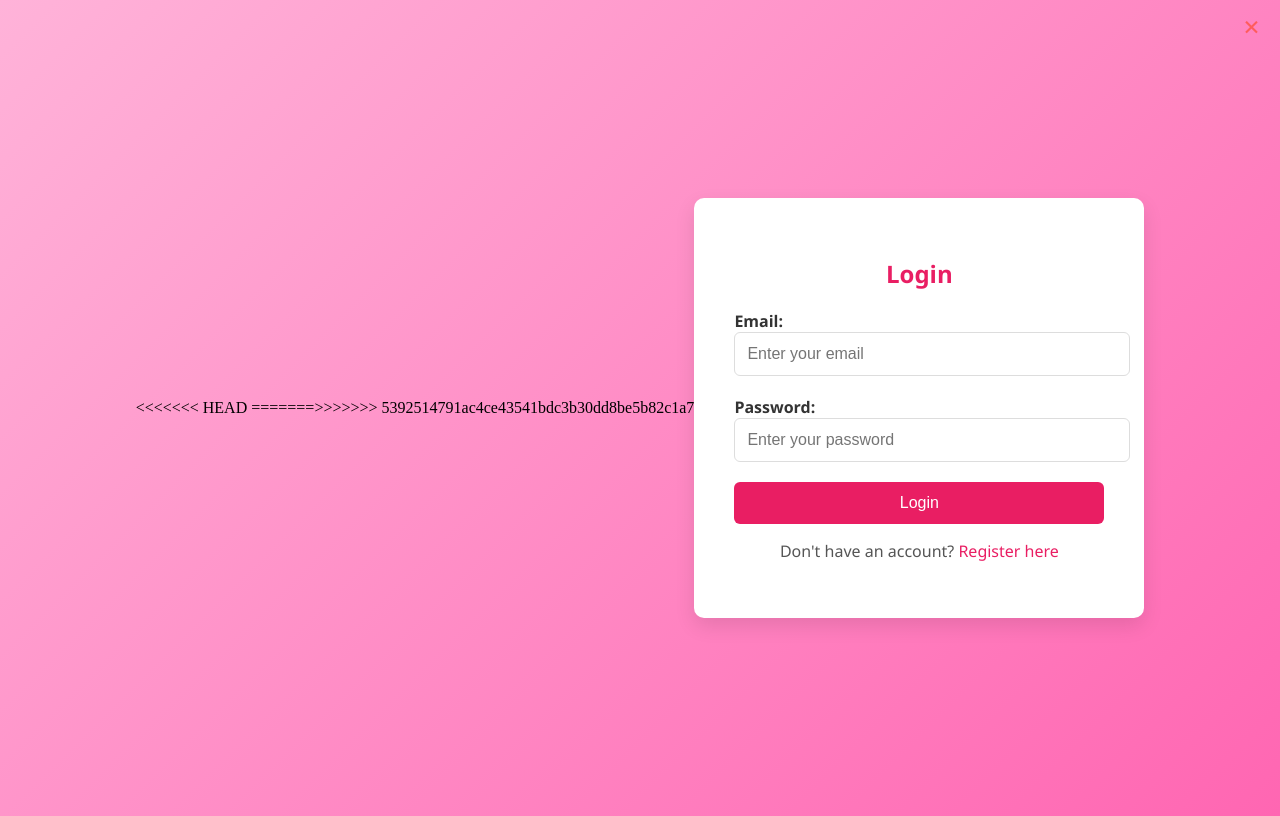
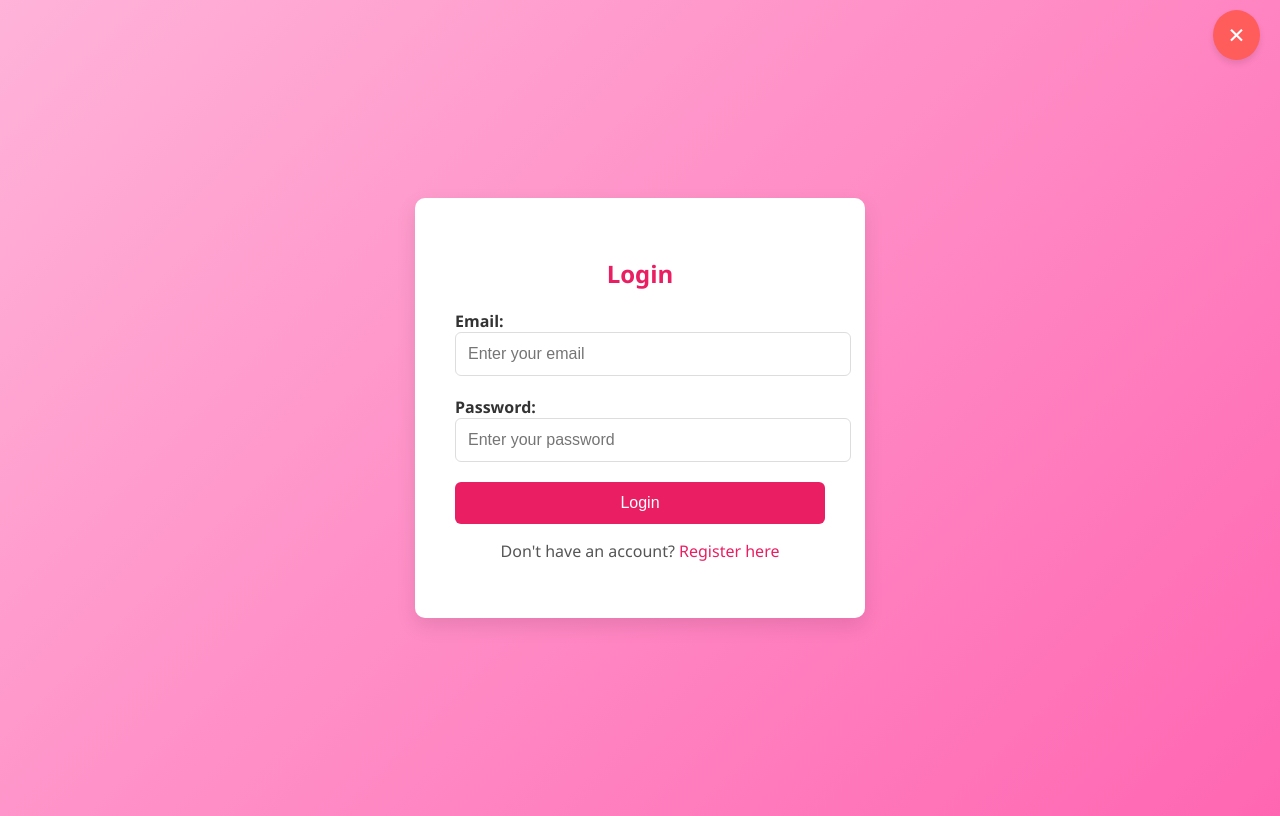
Before and after one commit to YllkaBerisha11/AURA, a PHP site: page /login.html in a window 1280 px wide. Run offline with PHP 8.4, Linux system fonts and the light colour scheme.

Commit message:
Last Update

```diff
--- a/login.css
+++ b/login.css
@@ -13,18 +13,29 @@
     right: 20px;
     font-size: 30px;
     font-weight: bold;
-    color: #ff5c5c;
+    color: white;
+    background-color: #ff5c5c;
+    padding: 10px 15px;
+    border-radius: 50%;
+    box-shadow: 0 4px 6px rgba(0, 0, 0, 0.1);
     z-index: 1000;
+    display: flex;
+    align-items: center;
+    justify-content: center;
+    cursor: pointer;
   }
 
   .close-btn a {
     text-decoration: none;
-    color: inherit;
-    transition: 0.3s ease;
+    color: white;
+    font-size: inherit;
+    display: inline-block;
+    line-height: 1;
   }
 
-  .close-btn a:hover {
-    color: #ff0000;
+  .close-btn:hover {
+    background-color: #ff0000;
+    box-shadow: 0 6px 10px rgba(0, 0, 0, 0.2);
     transform: scale(1.2);
   }
 
--- a/login.html
+++ b/login.html
@@ -5,20 +5,15 @@
   <meta name="viewport" content="width=device-width, initial-scale=1.0">
   <title>Login and Register</title>
   <link rel="stylesheet" href="login.css">
-  <link rel="stylesheet" href="register.html" >
 </head>
 <body>
-<<<<<<< HEAD
-=======
   <div class="close-btn">
     <a href="home.html" title="Back to Aura Home">&times;</a>
   </div>
->>>>>>> 5392514791ac4ce43541bdc3b30dd8be5b82c1a7
-
   <div class="container">
     <div class="form-container" id="login-form">
       <h2>Login</h2>
-      <form>
+      <form id="loginForm">
         <div class="input-group">
           <label for="login-email">Email:</label>
           <input type="email" id="login-email" placeholder="Enter your email" required>
@@ -29,6 +24,7 @@
         </div>
         <button type="submit">Login</button>
         <p>Don't have an account? <a href="#" onclick="showRegister()">Register here</a></p>
+        <p class="error-message" id="login-error" style="display: none;">Invalid email or password format.</p>
       </form>
     </div>
 
@@ -57,9 +53,9 @@
         </div>
         <button type="submit">Register</button>
         <p>Already have an account? <a href="#" onclick="showLogin()">Login here</a></p>
+        <p class="error-message" id="register-error" style="display: none;">Invalid input in one or more fields.</p>
+        <p class="success-message" id="register-success" style="display: none;">Registration successful!</p>
       </form>
-      <p class="error-message" id="register-error" style="display: none;">Please fill in all fields.</p>
-      <p class="success-message" id="register-success" style="display: none;">Registration successful!</p>
     </div>
   </div>
 
@@ -67,27 +63,49 @@
     function showRegister() {
       document.getElementById('login-form').style.display = 'none';
       document.getElementById('register-form').style.display = 'block';
-      document.getElementById('register-error').style.display = 'none';
-      document.getElementById('register-success').style.display = 'none';
     }
 
     function showLogin() {
       document.getElementById('register-form').style.display = 'none';
       document.getElementById('login-form').style.display = 'block';
-      document.getElementById('register-error').style.display = 'none';
-      document.getElementById('register-success').style.display = 'none';
     }
+
+
+    const emailRegex = /^[^\s@]+@[^\s@]+\.[^\s@]+$/;
+    const passwordRegex = /^(?=.*[A-Za-z])(?=.*\d)[A-Za-z\d]{8,}$/;
+    const nameRegex = /^[A-Za-z]+$/;
+
+
+    document.getElementById('loginForm').addEventListener('submit', function(event) {
+      event.preventDefault();
+      const email = document.getElementById('login-email').value;
+      const password = document.getElementById('login-password').value;
+
+      if (!emailRegex.test(email) || !passwordRegex.test(password)) {
+        document.getElementById('login-error').style.display = 'block';
+      } else {
+        document.getElementById('login-error').style.display = 'none';
+        alert('Login successful!');
+      }
+    });
+
 
     document.getElementById('registerForm').addEventListener('submit', function(event) {
       event.preventDefault();
 
-      var name = document.getElementById('register-name').value;
-      var lastname = document.getElementById('register-lastname').value;
-      var email = document.getElementById('register-email').value;
-      var password = document.getElementById('register-password').value;
-      var city = document.getElementById('register-city').value;
+      const name = document.getElementById('register-name').value;
+      const lastname = document.getElementById('register-lastname').value;
+      const email = document.getElementById('register-email').value;
+      const password = document.getElementById('register-password').value;
+      const city = document.getElementById('register-city').value;
 
-      if (name === "" || lastname === "" || email === "" || password === "" || city === "") {
+      if (
+        !nameRegex.test(name) ||
+        !nameRegex.test(lastname) ||
+        !emailRegex.test(email) ||
+        !passwordRegex.test(password) ||
+        !nameRegex.test(city)
+      ) {
         document.getElementById('register-error').style.display = 'block';
         document.getElementById('register-success').style.display = 'none';
       } else {
@@ -96,6 +114,5 @@
       }
     });
   </script>
-  <script src="script.js"></script>
 </body>
 </html>
```
